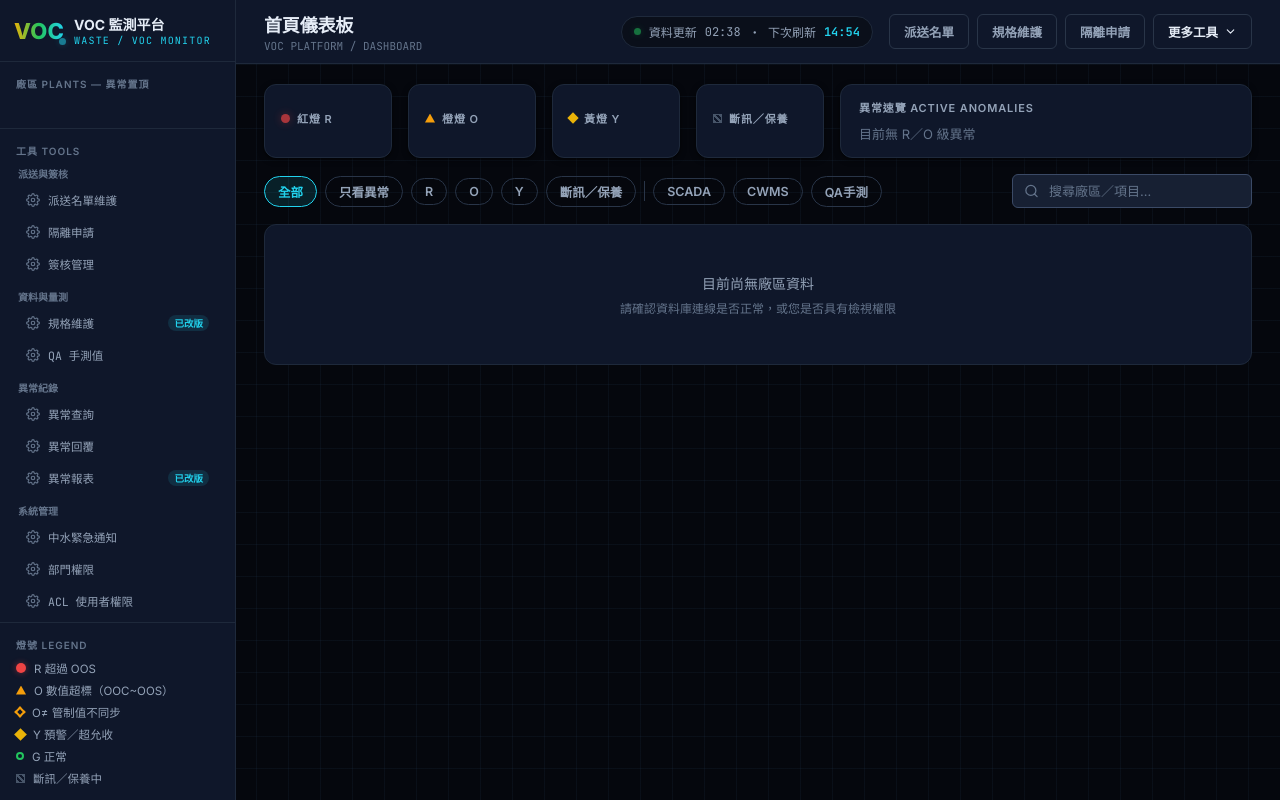
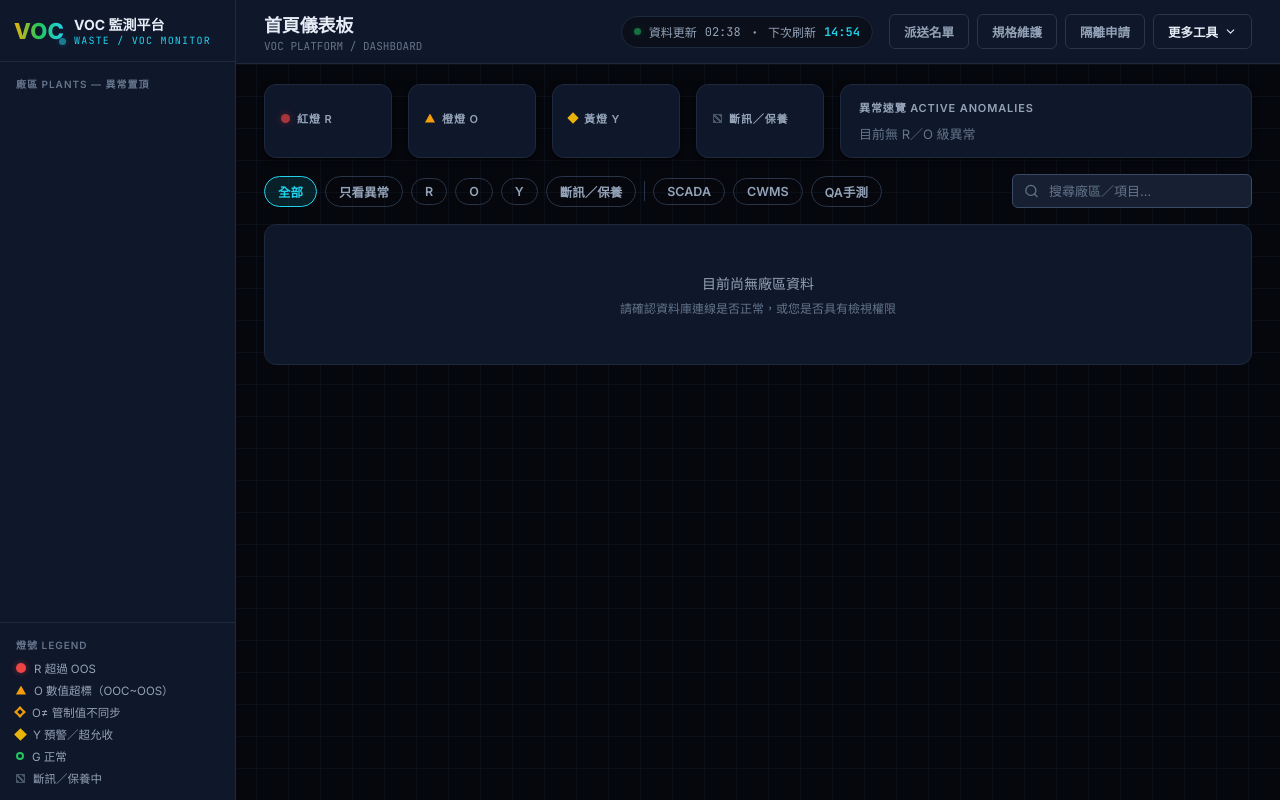
Before and after one commit to channian/VOC_Python_Rebuild, a Python web app: template templates/b/dashboard.html in a window 1280 px wide. Run offline with Jinja, Linux system fonts and the light colour scheme; the template is opened without the code that fills it, so the values that code supplies are empty; some libraries are stand-ins or nearby versions.

Commit message:
儀表板側欄「工具 TOOLS」分區移除（與 topbar 重複，使用者回饋保留上方即可）

```diff
--- a/templates/b/dashboard.html
+++ b/templates/b/dashboard.html
@@ -44,9 +44,7 @@ body{
 .vb-rail-fill{flex:1}
 .vb-rail-normal{font-size:10.5px;padding:1px 7px;border-radius:999px;color:var(--fg-3)}
 
-/* ── 側欄：工具 TOOLS 分區 ────────────────────────────────── */
-.vb-tool-item{display:flex;align-items:center;gap:8px;padding:7px 10px;border-radius:6px;cursor:pointer;color:var(--fg-2);transition:background 120ms var(--ease);border:none;background:transparent;width:100%;text-align:left;font-family:var(--font-mono);font-size:11.5px}
-.vb-tool-item:hover{background:var(--bg-3);color:var(--fg-1)}
+/* （側欄工具分區已移除——工具入口統一在 topbar；.vb-pill-new 仍由「更多工具」下拉使用） */
 .vb-tool-icon{width:14px;height:14px;flex:none;color:var(--fg-3)}
 
 /* ── 側欄：LEGEND ─────────────────────────────────────────── */
@@ -233,54 +231,8 @@ body{
 
     <div style="flex:1"></div>
 
-    {# ═══ 工具 TOOLS 分區：與 topbar「更多工具」同一組 11 項、同 4 群組（V2 WP-A）═══
-       (label, href, is_page, is_new)：is_page=真 → 一般 <a href> 連獨立頁；
-       is_new=真 → 標「已改版」pill（目前只有規格維護／異常報表兩個獨立頁已改版）。 #}
-    {% set tool_groups = [
-      ('派送與簽核', [
-        ('派送名單維護', '/ui/maillist', false, false),
-        ('隔離申請', '/ui/control', false, false),
-        ('簽核管理', '/ui/flow', false, false),
-      ]),
-      ('資料與量測', [
-        ('規格維護', '/ui/spec', true, true),
-        ('QA 手測值', '/ui/qa', false, false),
-      ]),
-      ('異常紀錄', [
-        ('異常查詢', '/ui/history', false, false),
-        ('異常回覆', '/ui/reason', false, false),
-        ('異常報表', '/report/ui', true, true),
-      ]),
-      ('系統管理', [
-        ('中水緊急通知', '/warning/water_urgent/ui', false, false),
-        ('部門權限', '/dept/ui', false, false),
-        ('ACL 使用者權限', '/ui/acl', false, false),
-      ]),
-    ] %}
-    <div style="padding:14px 16px 6px;border-top:1px solid var(--border-1)">
-      <div class="vb-rail-label" style="padding:0 0 8px">工具 TOOLS</div>
-      {% for group_label, items in tool_groups %}
-      <div style="font-size:10px;font-weight:600;color:var(--fg-3);padding:{{ '10px 2px 4px' if not loop.first else '0 2px 4px' }};font-family:var(--font-mono)">{{ group_label }}</div>
-      <div class="vb-rail-list" style="padding:0">
-        {% for label, href, is_page, is_new in items %}
-        {% if is_page %}
-        <a href="{{ href }}" class="vb-tool-item" style="text-decoration:none">
-          <svg class="vb-tool-icon" viewBox="0 0 24 24" fill="none" stroke="currentColor" stroke-width="2" stroke-linecap="round" stroke-linejoin="round"><circle cx="12" cy="12" r="3"></circle><path d="M19.4 15a1.65 1.65 0 0 0 .33 1.82l.06.06a2 2 0 1 1-2.83 2.83l-.06-.06a1.65 1.65 0 0 0-1.82-.33 1.65 1.65 0 0 0-1 1.51V21a2 2 0 0 1-4 0v-.09A1.65 1.65 0 0 0 9 19.4a1.65 1.65 0 0 0-1.82.33l-.06.06a2 2 0 1 1-2.83-2.83l.06-.06a1.65 1.65 0 0 0 .33-1.82 1.65 1.65 0 0 0-1.51-1H3a2 2 0 0 1 0-4h.09A1.65 1.65 0 0 0 4.6 9a1.65 1.65 0 0 0-.33-1.82l-.06-.06a2 2 0 1 1 2.83-2.83l.06.06a1.65 1.65 0 0 0 1.82.33H9a1.65 1.65 0 0 0 1-1.51V3a2 2 0 0 1 4 0v.09a1.65 1.65 0 0 0 1 1.51 1.65 1.65 0 0 0 1.82-.33l.06-.06a2 2 0 1 1 2.83 2.83l-.06.06a1.65 1.65 0 0 0-.33 1.82V9a1.65 1.65 0 0 0 1.51 1H21a2 2 0 0 1 0 4h-.09a1.65 1.65 0 0 0-1.51 1z"></path></svg>
-          {{ label }}
-          {% if is_new %}<span class="vb-pill-new">已改版</span>{% endif %}
-        </a>
-        {% else %}
-        <button type="button" class="vb-tool-item"
-                hx-get="{{ href }}" hx-target="#modal-container" hx-swap="innerHTML"
-                onclick="vbOpenModalTool({{ 'true' if href == '/warning/water_urgent/ui' else 'false' }})">
-          <svg class="vb-tool-icon" viewBox="0 0 24 24" fill="none" stroke="currentColor" stroke-width="2" stroke-linecap="round" stroke-linejoin="round"><circle cx="12" cy="12" r="3"></circle><path d="M19.4 15a1.65 1.65 0 0 0 .33 1.82l.06.06a2 2 0 1 1-2.83 2.83l-.06-.06a1.65 1.65 0 0 0-1.82-.33 1.65 1.65 0 0 0-1 1.51V21a2 2 0 0 1-4 0v-.09A1.65 1.65 0 0 0 9 19.4a1.65 1.65 0 0 0-1.82.33l-.06.06a2 2 0 1 1-2.83-2.83l.06-.06a1.65 1.65 0 0 0 .33-1.82 1.65 1.65 0 0 0-1.51-1H3a2 2 0 0 1 0-4h.09A1.65 1.65 0 0 0 4.6 9a1.65 1.65 0 0 0-.33-1.82l-.06-.06a2 2 0 1 1 2.83-2.83l.06.06a1.65 1.65 0 0 0 1.82.33H9a1.65 1.65 0 0 0 1-1.51V3a2 2 0 0 1 4 0v.09a1.65 1.65 0 0 0 1 1.51 1.65 1.65 0 0 0 1.82-.33l.06-.06a2 2 0 1 1 2.83 2.83l-.06.06a1.65 1.65 0 0 0-.33 1.82V9a1.65 1.65 0 0 0 1.51 1H21a2 2 0 0 1 0 4h-.09a1.65 1.65 0 0 0-1.51 1z"></path></svg>
-          {{ label }}
-        </button>
-        {% endif %}
-        {% endfor %}
-      </div>
-      {% endfor %}
-    </div>
+    {# 工具入口只保留 topbar（3 常駐鈕＋「更多工具」下拉）；側欄原本的「工具 TOOLS」分區
+       與 topbar 重複，2026-07-11 使用者實測回饋後移除（設計稿 V2 側欄本來就只有廠區＋LEGEND）。 #}
 
     <div style="padding:14px 16px;border-top:1px solid var(--border-1)">
       <div class="vb-rail-label" style="padding:0 0 8px">燈號 LEGEND</div>
```
